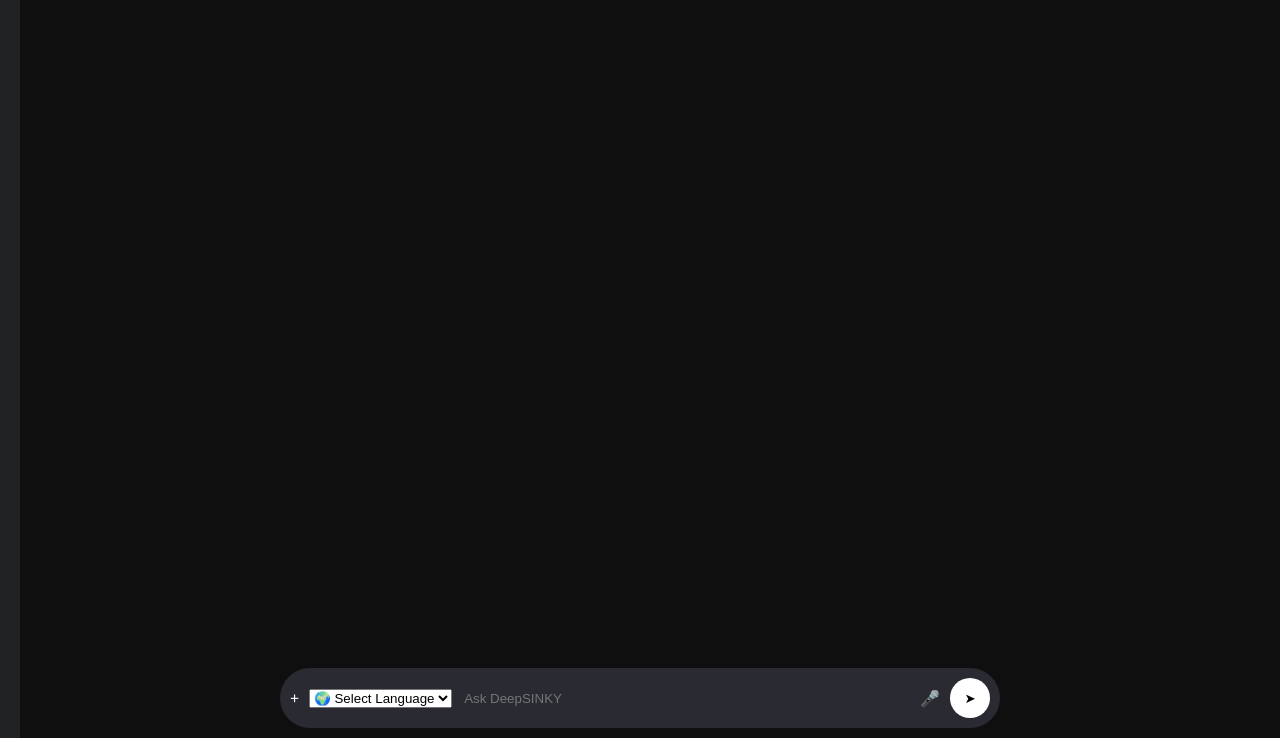
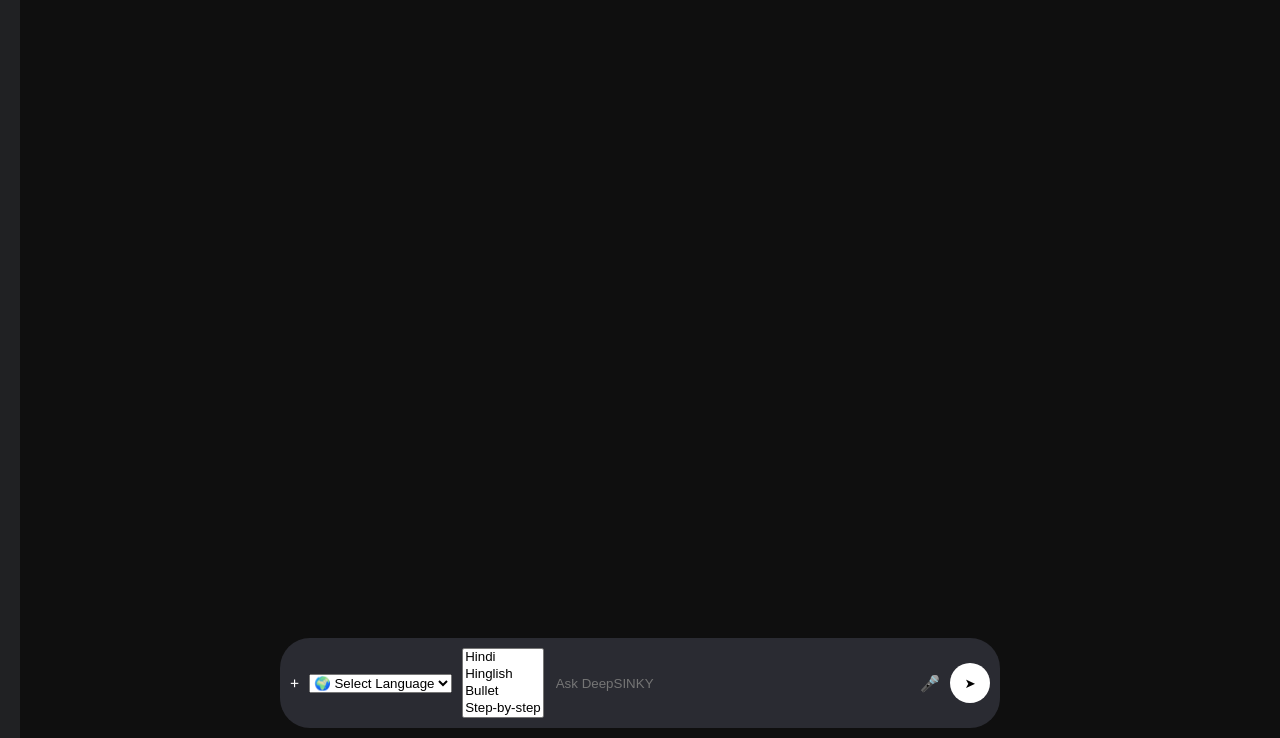
Before and after one commit to deepsinky/deepsinky.github.io, a plain HTML site: page index.html in a window 1280 px wide. Shown: the part 62-800 px from the top of the page. Drawn offline with Linux system fonts and the light colour scheme.

Commit message:
Update index.html

```diff
--- a/index.html
+++ b/index.html
@@ -210,6 +210,16 @@ body{
   <option>Arabic</option>
   <option>Russian</option>
       </select>
+      <select id="styleSelect" multiple>
+  <option value="hindi">Hindi</option>
+  <option value="hinglish">Hinglish</option>
+  <option value="bullet">Bullet</option>
+  <option value="step">Step-by-step</option>
+  <option value="emoji">Emoji</option>
+  <option value="bold">Bold</option>
+  <option value="code">Code</option>
+  <option value="story">Story</option>
+      </select>
       <input id="input" placeholder="Ask DeepSINKY">
       <span onclick="voiceInput()">🎤</span>
       <button id="sendBtn">➤</button>
```
